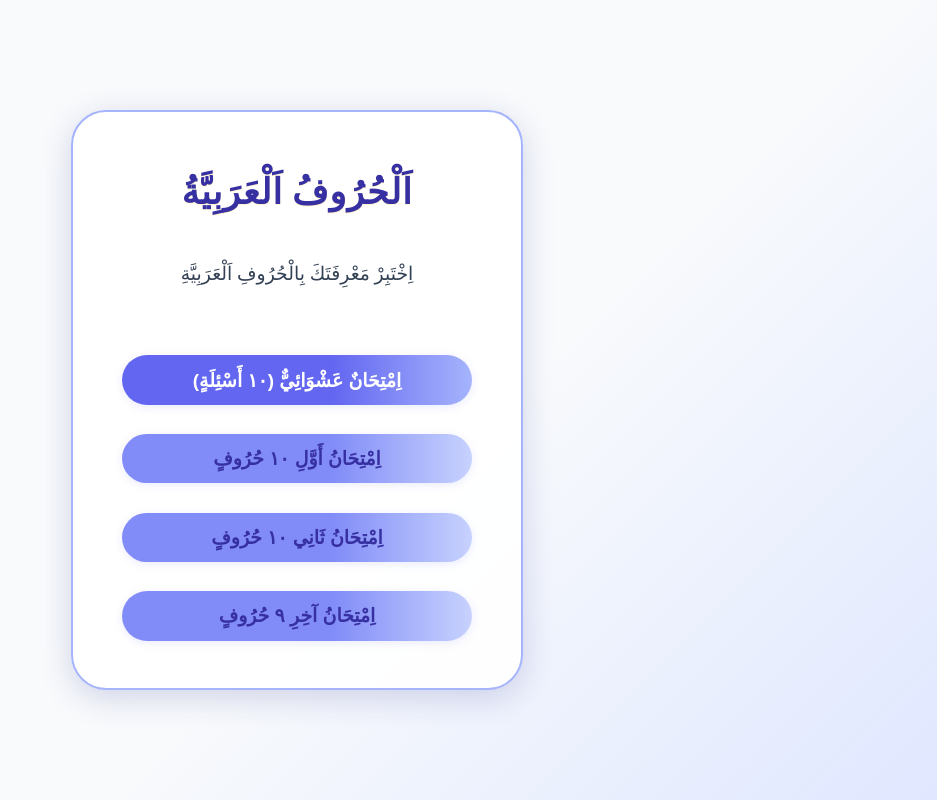
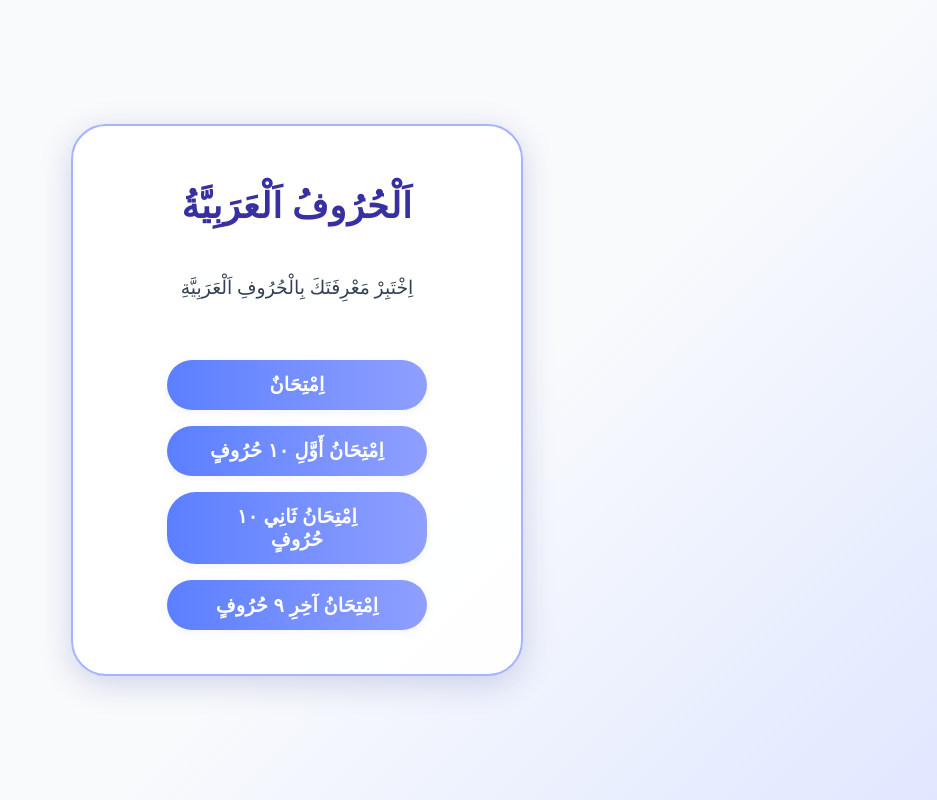
Before and after one commit to YousofFarrag/letrasarabe, a React (Vite) app: page / in a window 1280 px wide. Shown: the whole page, without its empty margins (343-1280 px from the left). Built offline with nearby package versions, Linux system fonts and the light colour scheme.

Commit message:
Prepare for Vercel deployment

```diff
--- a/src/App.jsx
+++ b/src/App.jsx
@@ -93,7 +93,7 @@ function App() {
           <>
             <p className="desc">اِخْتَبِرْ مَعْرِفَتَكَ بِالْحُرُوفِ اَلْعَرَبِيَّةِ</p>
             <div className="start-btns">
-              <button className="main-btn" onClick={() => startQuiz('random')}>اِمْتِحَانٌ عَشْوَائِيٌّ (١٠ أَسْئِلَةٍ)</button>
+              <button className="main-btn" onClick={() => startQuiz('random')}>اِمْتِحَانٌ </button>
               <button className="main-btn alt" onClick={() => startQuiz('first10')}>اِمْتِحَانُ أَوَّلِ ١٠ حُرُوفٍ</button>
               <button className="main-btn alt" onClick={() => startQuiz('second10')}>اِمْتِحَانُ ثَانِي ١٠ حُرُوفٍ</button>
               <button className="main-btn alt" onClick={() => startQuiz('last9')}>اِمْتِحَانُ آخِرِ ٩ حُرُوفٍ</button>
--- a/src/index.css
+++ b/src/index.css
@@ -72,29 +72,35 @@ body, #root, .main-bg {
   margin-bottom: 0.5em;
   align-items: center;
 }
-.main-btn {
-  font-size: 1.18em;
-  min-width: 180px;
-  max-width: 100%;
-  padding: 0.7em 2em;
-  border-radius: 2em;
-  background: linear-gradient(90deg, #6366f1 60%, #a5b4fc 100%);
+.home-btns {
+  display: flex;
+  flex-direction: column;
+  gap: 1em;
+  width: 100%;
+  align-items: center;
+}
+.main-btn,
+.main-btn.alt,
+.main-btn.home {
+  background: linear-gradient(90deg, #5b7fff 0%, #8f9fff 100%);
   color: #fff;
+  font-size: 1.2em;
+  font-weight: bold;
   border: none;
-  font-weight: 700;
-  box-shadow: 0 2px 8px 0 rgba(99,102,241,0.13);
-  transition: background 0.2s, transform 0.1s;
-  margin: 0.5em auto 0.5em auto;
+  border-radius: 1.5em;
+  padding: 0.7em 2.2em;
+  margin: 0;
   cursor: pointer;
-  margin-bottom: 0.2em;
-  display: block;
-  width: 90%;
-  max-width: 350px;
+  box-shadow: 0 2px 8px 0 rgba(99, 102, 241, 0.08);
+  transition: background 0.2s, box-shadow 0.2s;
+  width: 100%;
+  max-width: 260px;
+  align-self: center;
+  text-align: center;
+  letter-spacing: 0.01em;
+  font-family: 'Cairo', Arial, sans-serif;
 }
-.main-btn.alt {
-  background: linear-gradient(90deg, #818cf8 60%, #c7d2fe 100%);
-  color: #3730a3;
-}
+
 .main-btn.home {
   background: #f59e42;
   color: #fff;
```
